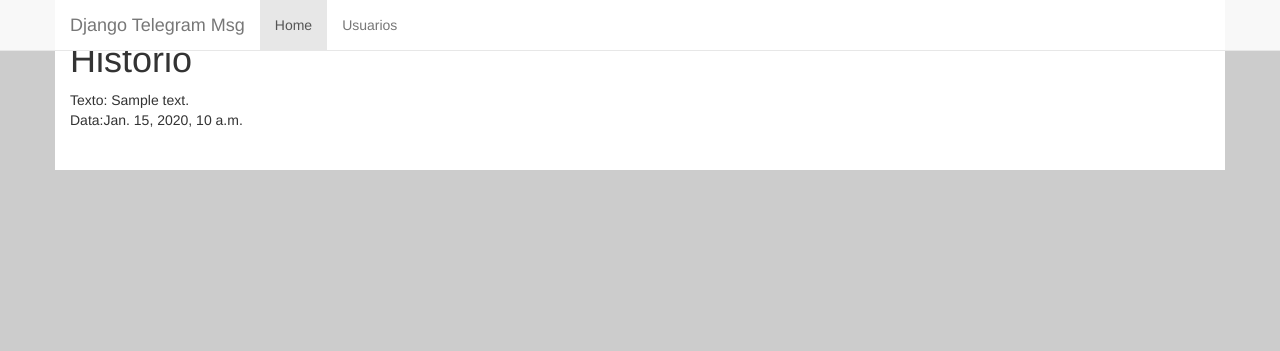
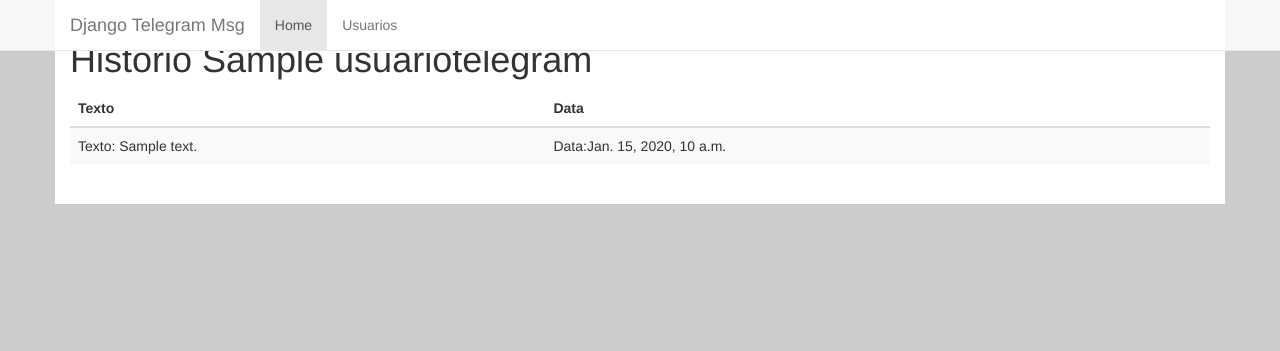
Before and after one commit to jamesperes-zz/django-telegram-msg, a Django app: page /usuario/1 in a window 1280 px wide. Shown: the top 351 px of the page. Run offline with Django 3.2, Linux system fonts and the light colour scheme; tables that the repository leaves empty hold one stand-in row (values such as "Sample post"); some libraries are stand-ins or nearby versions.

Commit message:
updade html

```diff
--- a/telegramBot/bot/templates/bot/usuario.html
+++ b/telegramBot/bot/templates/bot/usuario.html
@@ -16,15 +16,33 @@
 
 {% block content %}
 
-<h1>Historio</h1>
+<h1>Historio {{usuario.nome}}</h1>
 {% csrf_token %}
+
+<table class="table table-striped table-responsive" >
+
+<thead>
+  <tr>
+    <th>Texto</th>
+    <th>Data</th>
+
+  </tr>
+</thead>
+</div>
+
+
+<tbody>
 
     {% for a in texto%}
 <tr>
-          <td> Texto: {{ a.texto}}     <Br> Data:{{a.created_at}}</td><br>
-<br>
+          <td> Texto: {{ a.texto}}     </td>
+          <td>Data:{{a.created_at}}</td>
+
 </tr>
+
     {%endfor%}
+</table>
+ </tbody>
 
 <br>
 
```
Also changed, not shown: telegramBot/bot/templates/bot/usuariofoto.html (+15 -2 lines).
